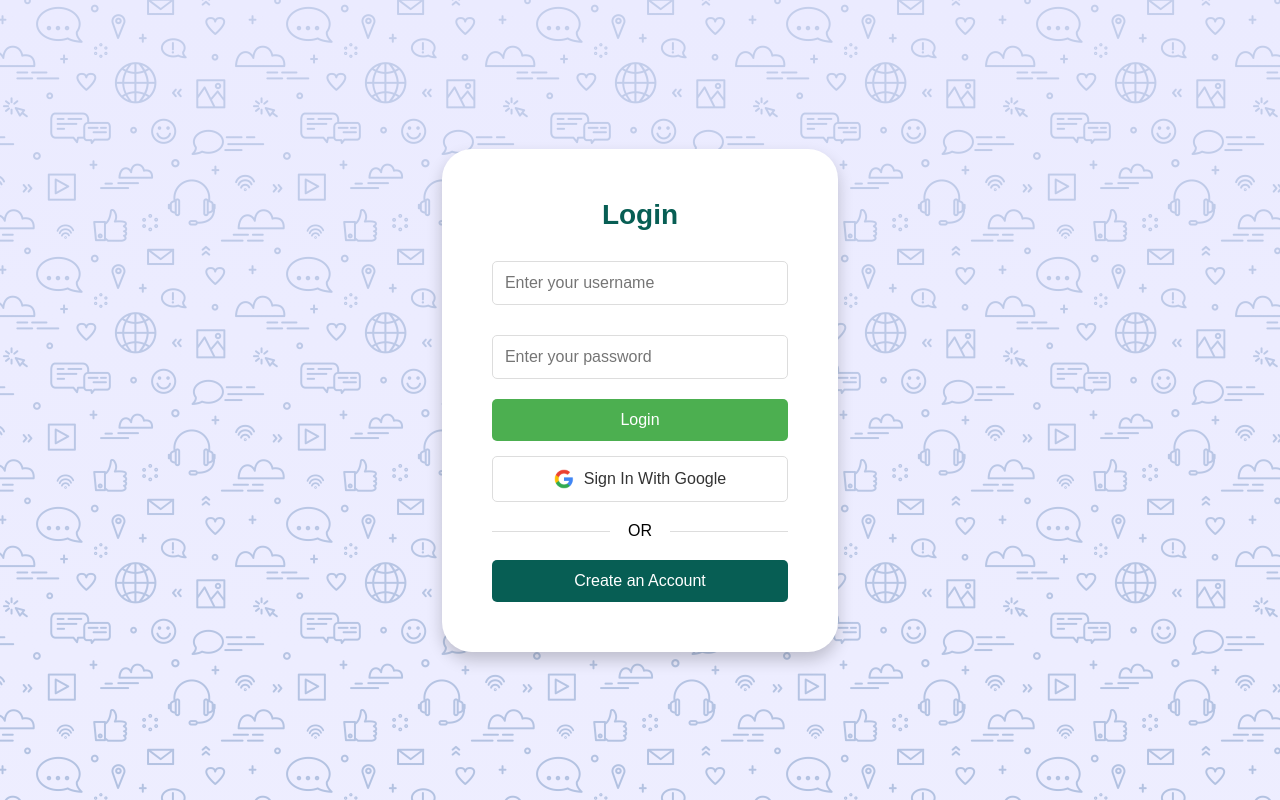
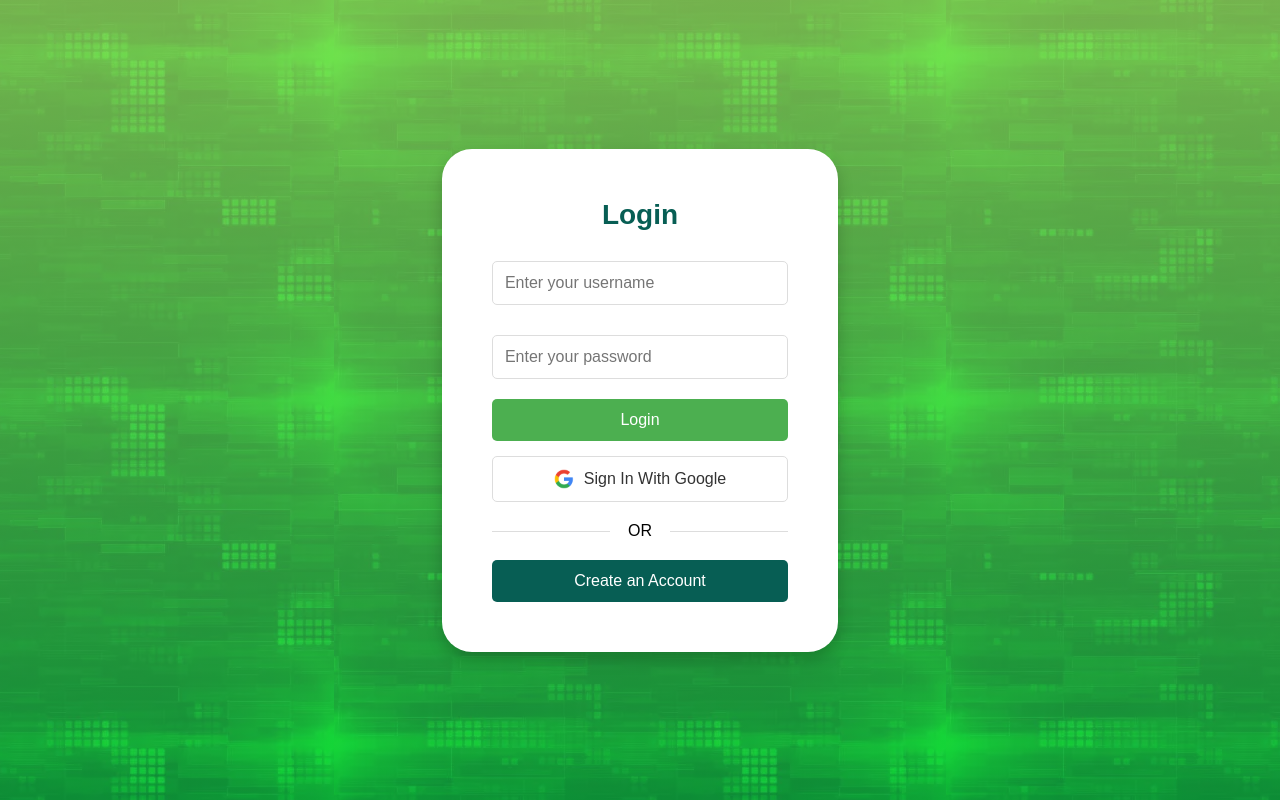
Before and after one commit to Dharma41/Chat_Application, a React (Create React App) app in the folder chat_app/: page /login in a window 1280 px wide. Built offline with nearby package versions, Linux system fonts and the light colour scheme; no server answers.

Commit message:
_redirects file added

```diff
--- a/chat_app/src/CSS/Authentication.css
+++ b/chat_app/src/CSS/Authentication.css
@@ -5,10 +5,10 @@ body, html {
   padding: 0;
   font-family: 'Arial', sans-serif;
   background-image: linear-gradient(
-      rgba(230, 230, 255, 0.8),
-      rgba(230, 230, 255, 0.7)
+      rgba(145, 219, 97, 0.8),
+      rgba(18, 193, 76, 0.7)
     ),
-    url('../Assets/background2.jpg'); /* Replace with actual background image */
+    url('../Assets/background.png'); /* Replace with actual background image */
   background-repeat: repeat;
   background-position: center;
 }
```
Also changed, not shown: chat_app/src/Assets/background.png (added), 1 other file (tests, documents, lock files or other folders).
